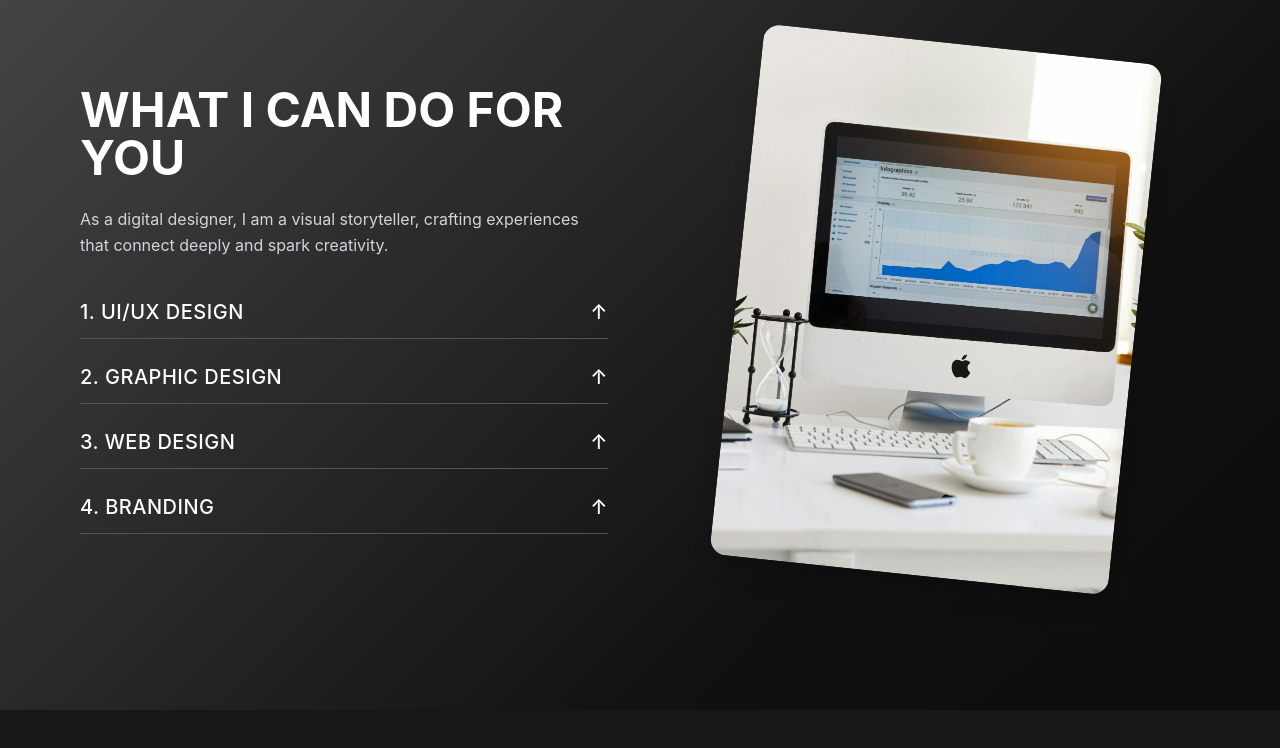
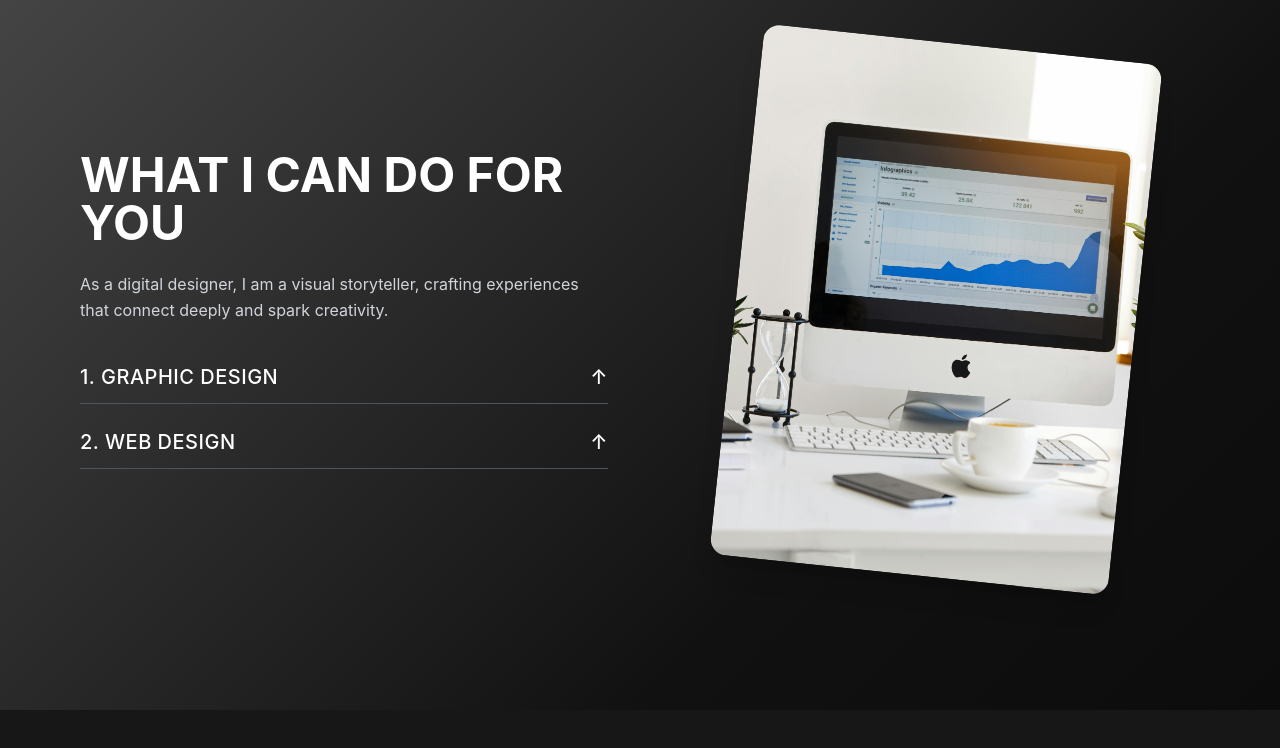
Before and after one commit to Fab785/Portfolio, a React (Create React App) app: page / in a window 1280 px wide. Shown: the part 890-1638 px from the top of the page. Built offline with nearby package versions, Linux system fonts and the light colour scheme.

Commit message:
added color effect

```diff
--- a/src/components/HeroSectionTwo.jsx
+++ b/src/components/HeroSectionTwo.jsx
@@ -16,20 +16,19 @@ const HeroSectionTwo = () => {
           </p>
 
           <ul className="space-y-6 text-lg md:text-xl tracking-wide font-medium">
-            {["UI/UX DESIGN", "GRAPHIC DESIGN", "WEB DESIGN", "BRANDING"].map(
-              (item, index) => (
+  {["GRAPHIC DESIGN", "WEB DESIGN"].map((item, index) => (
     <li
       key={index}
-                  className="flex justify-between items-center border-b border-gray-600 pb-3 group"
+      className="flex justify-between items-center border-b border-gray-600 pb-3 group hover:text-lime-400 transition-colors duration-300"
     >
       <span>{index + 1}. {item}</span>
       <span className="transform transition-transform duration-300 group-hover:rotate-180">
         ↑
       </span>
     </li>
-              )
-            )}
+  ))}
 </ul>
+
         </div>
 
         {/* RIGHT IMAGE SIDE */}
--- a/src/components/Navbar.jsx
+++ b/src/components/Navbar.jsx
@@ -104,7 +104,7 @@ export default function Navbar() {
               <span className="relative z-10 text-black">Contact</span>
             </a>
           ) : (
-            <div className="flex items-center gap-2 text-white text-base mr-3 ml-auto">
+            <div className="flex items-center gap-2 text-white text-base mr-3 ml-8">
               <span>Available for work</span>
               <span className="relative flex h-2.5 w-2.5">
                 <span className="animate-ping absolute inline-flex h-full w-full rounded-full bg-green-500 opacity-75" />
@@ -135,7 +135,7 @@ export default function Navbar() {
             </div>
 
             {!menuOpen && (
-              <div className="flex items-center gap-2 text-white text-base font-medium select-none">
+              <div className="flex items-center gap-2 text-white text-sm font-medium select-none">
                 <span>Available for work</span>
                 <span className="relative flex h-2.5 w-2.5">
                   <span className="animate-ping absolute inline-flex h-full w-full rounded-full bg-green-500 opacity-75" />
```
Lines whose indentation alone changed are shown as unchanged.
